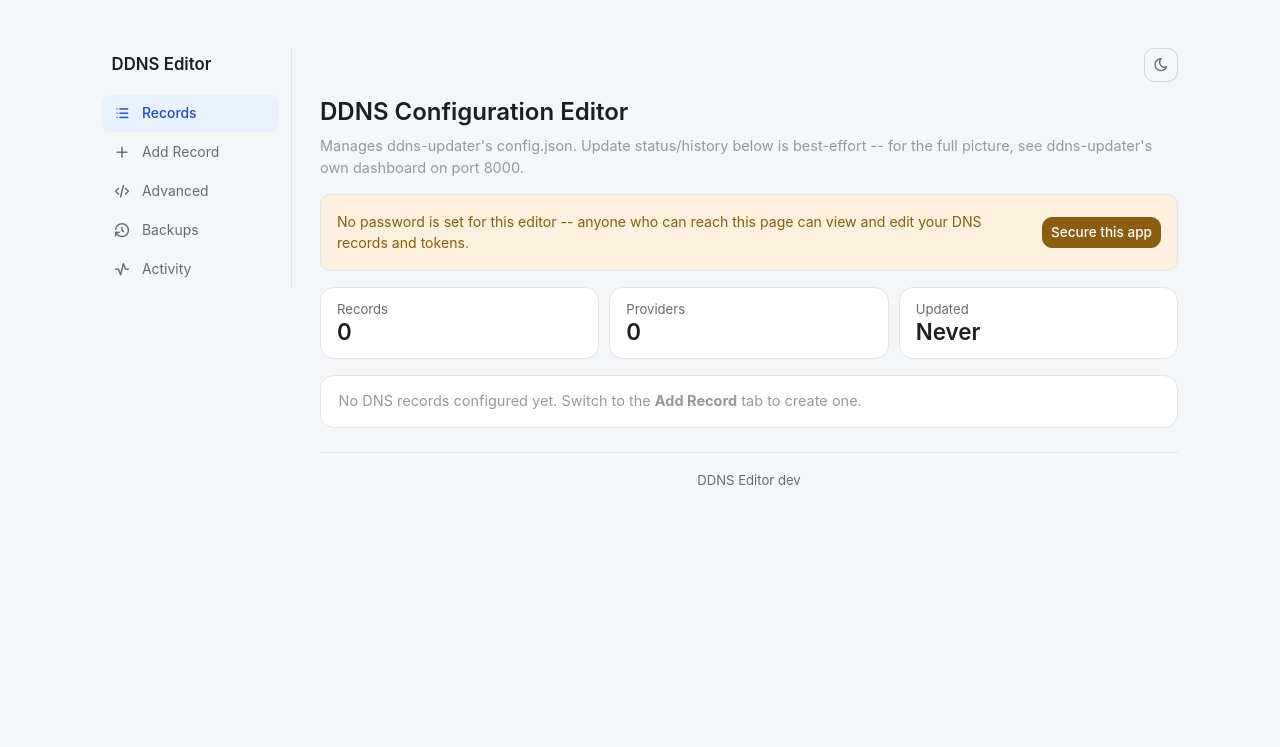
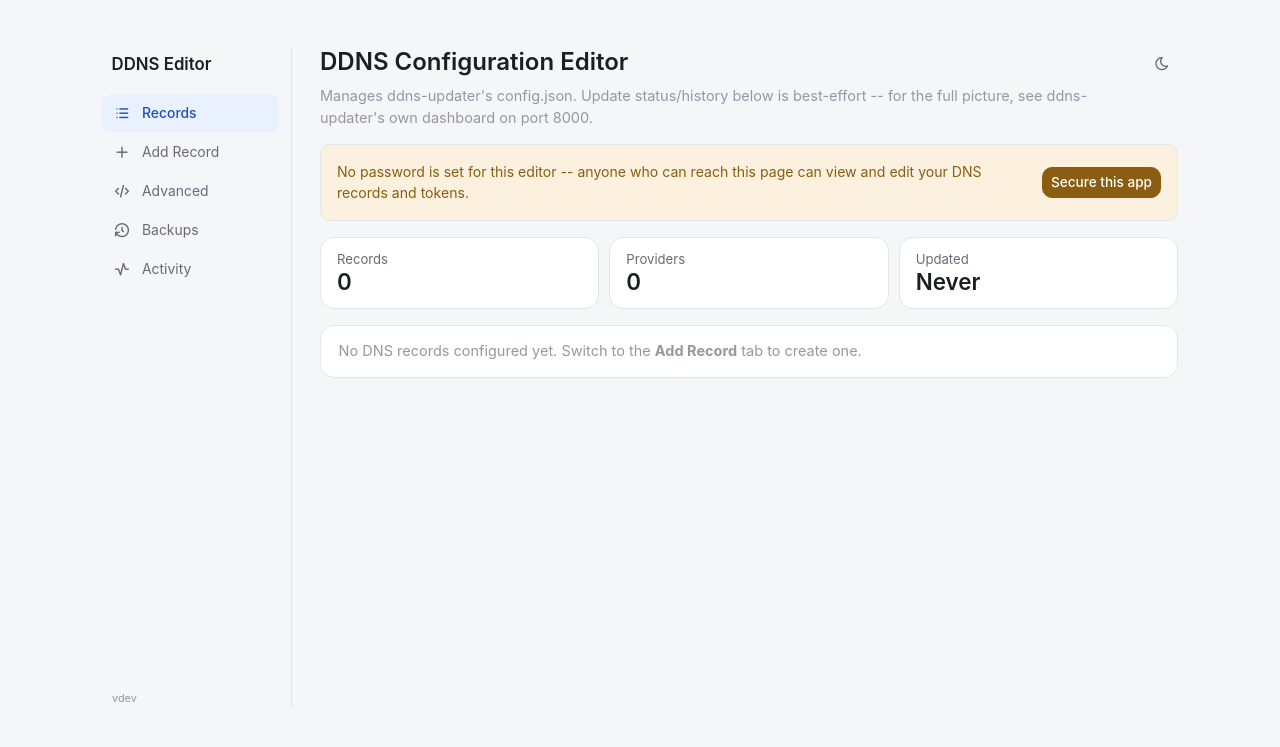
Before and after one commit to mOneThree/ddns-editor, a Flask app: page / in a window 1280 px wide. Shown: the top 747 px of the page. Run offline with Flask 3, Linux system fonts and the light colour scheme; some libraries are stand-ins or nearby versions.

Commit message:
Redesign header to minimal icon cluster, move version to sidebar corner, remove footer bar

```diff
--- a/app/templates/_account_menu.html
+++ b/app/templates/_account_menu.html
@@ -1,15 +1,14 @@
-<div class="d-flex justify-content-end align-items-center gap-2 mb-3">
+<div class="d-flex gap-1 align-items-center">
     {% include '_theme_toggle.html' %}
 
     {% if current_username %}
     <div class="dropdown">
-        <button class="btn btn-outline-secondary btn-sm dropdown-toggle d-flex align-items-center gap-2" type="button"
-                data-bs-toggle="dropdown" aria-expanded="false">
-            <i class="ti ti-user-circle" aria-hidden="true"></i>
-            <span>{{ current_username }}</span>
-            <span class="badge text-bg-secondary">{{ current_role }}</span>
+        <button class="de-avatar-btn dropdown-toggle" type="button" data-bs-toggle="dropdown"
+                aria-expanded="false" title="{{ current_username }} ({{ current_role }})">
+            {{ current_username[0]|upper }}
         </button>
         <ul class="dropdown-menu dropdown-menu-end">
+            <li><h6 class="dropdown-header">{{ current_username }} &middot; {{ current_role }}</h6></li>
             {% if auth_is_gui %}
             <li><button type="button" class="dropdown-item" data-bs-toggle="modal" data-bs-target="#changePasswordModal">
                 <i class="ti ti-key" aria-hidden="true"></i> Change Password
--- a/app/templates/_footer.html
+++ /dev/null
@@ -1,11 +0,0 @@
-<footer class="mt-4 pt-3 text-center" style="border-top: 1px solid var(--de-border);">
-    <span class="de-muted-line">
-        DDNS Editor {{ app_version }}
-        {% if update_available %}
-        <a href="https://github.com/{{ update_check_repo }}/releases" target="_blank" rel="noopener"
-           title="Update available: {{ latest_version }}" style="text-decoration: none; margin-left: 4px;">
-            <span style="display: inline-block; width: 7px; height: 7px; border-radius: 50%; background: var(--de-accent); vertical-align: middle; margin-right: 4px;"></span><span style="font-size: 0.8rem;">{{ latest_version }} available</span>
-        </a>
-        {% endif %}
-    </span>
-</footer>
--- a/app/templates/_shell_style.html
+++ b/app/templates/_shell_style.html
@@ -129,20 +129,31 @@
     .de-stat-card { background: var(--de-surface); border: 1px solid var(--de-border); border-radius: var(--de-radius-lg); padding: 0.75rem 1rem; }
     .de-stat-value { font-size: 1.4rem; font-weight: 600; color: var(--de-text); line-height: 1.2; }
 
-    /* Theme toggle */
-    .theme-toggle-btn {
-        display: inline-flex; align-items: center; justify-content: center; width: 34px; height: 34px;
-        border-radius: var(--de-radius); border: 1px solid var(--de-border-strong); background: transparent;
-        color: var(--de-text-secondary); cursor: pointer; font-size: 16px;
+    /* Borderless icon buttons (theme toggle) and avatar buttons (account menu) */
+    .de-icon-btn {
+        display: inline-flex; align-items: center; justify-content: center;
+        width: 32px; height: 32px; border-radius: 50%; border: none; background: transparent;
+        color: var(--de-text-secondary); cursor: pointer; font-size: 16px; padding: 0;
     }
-    .theme-toggle-btn:hover { background: var(--de-bg); color: var(--de-text); }
+    .de-icon-btn:hover { background: var(--de-bg); color: var(--de-text); }
+    .de-avatar-btn {
+        display: inline-flex; align-items: center; justify-content: center;
+        width: 32px; height: 32px; border-radius: 50%; border: none;
+        background: var(--de-accent-bg); color: var(--de-accent-strong);
+        font-size: 13px; font-weight: 500; cursor: pointer; padding: 0;
+    }
+    .de-avatar-btn:hover { background: var(--de-accent); color: #fff; }
+    .de-avatar-btn.dropdown-toggle::after { display: none; }
+
+    /* Sidebar version footer -- tiny, muted, tucked at the bottom */
+    .de-version-footer { font-size: 0.68rem; color: var(--de-text-muted); padding: 6px 10px 2px; margin-top: auto; }
+    .de-version-footer a { color: inherit; }
 
     /* App shell / sidebar */
-    .app-shell { display: flex; align-items: flex-start; gap: 0; }
+    .app-shell { display: flex; align-items: stretch; gap: 0; min-height: calc(100vh - 140px); }
     .app-sidebar {
         width: 190px; flex-shrink: 0; display: flex; flex-direction: column; gap: 2px;
         padding-right: 0.75rem; border-right: 1px solid var(--de-border); margin-right: 1.75rem;
-        position: sticky; top: 1rem;
     }
     .app-sidebar-brand { font-weight: 600; font-size: 1.05rem; padding: 0.25rem 0.6rem 1rem; color: var(--de-text); }
     .sidebar-item {
@@ -157,7 +168,7 @@
     .app-content { flex: 1; min-width: 0; }
 
     @media (max-width: 768px) {
-        .app-shell { flex-direction: column; }
+        .app-shell { flex-direction: column; min-height: 0; }
         .app-sidebar {
             width: 100%; flex-direction: row; overflow-x: auto; border-right: none;
             border-bottom: 1px solid var(--de-border); margin-right: 0; margin-bottom: 1.25rem;
@@ -172,5 +183,6 @@
         .sidebar-item .badge { margin-left: 0; }
         .sidebar-divider { width: 1px; height: 24px; margin: 4px 6px; align-self: center; }
         .de-stats-row { grid-template-columns: repeat(3, minmax(0, 1fr)); }
+        .de-version-footer { display: none; }
     }
 </style>
--- a/app/templates/_sidebar.html
+++ b/app/templates/_sidebar.html
@@ -28,4 +28,15 @@
         <i class="ti ti-key" aria-hidden="true"></i><span class="label">API Tokens</span>
     </a>
     {% endif %}
+
+    <div style="flex: 1;"></div>
+    <div class="de-version-footer">
+        v{{ app_version }}
+        {% if update_available %}
+        <a href="https://github.com/{{ update_check_repo }}/releases" target="_blank" rel="noopener"
+           title="Update available: {{ latest_version }}">
+            <span style="display: inline-block; width: 5px; height: 5px; border-radius: 50%; background: var(--de-accent); margin-left: 4px; vertical-align: 1px;"></span>
+        </a>
+        {% endif %}
+    </div>
 </div>
--- a/app/templates/_theme_toggle.html
+++ b/app/templates/_theme_toggle.html
@@ -1,4 +1,4 @@
-<button type="button" class="theme-toggle-btn" onclick="toggleTheme()" title="Toggle dark mode" id="themeToggleBtn">
+<button type="button" class="de-icon-btn" onclick="toggleTheme()" title="Toggle dark mode" id="themeToggleBtn">
     <i class="ti ti-moon" id="themeToggleIcon" aria-hidden="true"></i>
 </button>
 <script>
--- a/app/templates/index.html
+++ b/app/templates/index.html
@@ -11,11 +11,12 @@
     <div class="app-shell">
         {% include '_sidebar.html' %}
         <div class="app-content">
-    {% include '_account_menu.html' %}
-
-    <div class="mb-3">
-        <h1>DDNS Configuration Editor</h1>
-        <p class="text-muted mb-0">Manages ddns-updater's config.json. Update status/history below is best-effort -- for the full picture, see ddns-updater's own dashboard on port 8000.</p>
+    <div class="d-flex justify-content-between align-items-start mb-3">
+        <div>
+            <h1>DDNS Configuration Editor</h1>
+            <p class="text-muted mb-0">Manages ddns-updater's config.json. Update status/history below is best-effort -- for the full picture, see ddns-updater's own dashboard on port 8000.</p>
+        </div>
+        {% include '_account_menu.html' %}
     </div>
 
     {% if not auth_configured %}
@@ -288,8 +289,6 @@
             {% endif %}
         </div>
     </div>
-
-    {% include '_footer.html' %}
         </div>
     </div>
 
```
Also changed, not shown: ENHANCEMENT_BACKLOG.md (+5 -1 lines), app/templates/api_tokens.html (+4 -3 lines), app/templates/users.html (+4 -3 lines), README.md.
